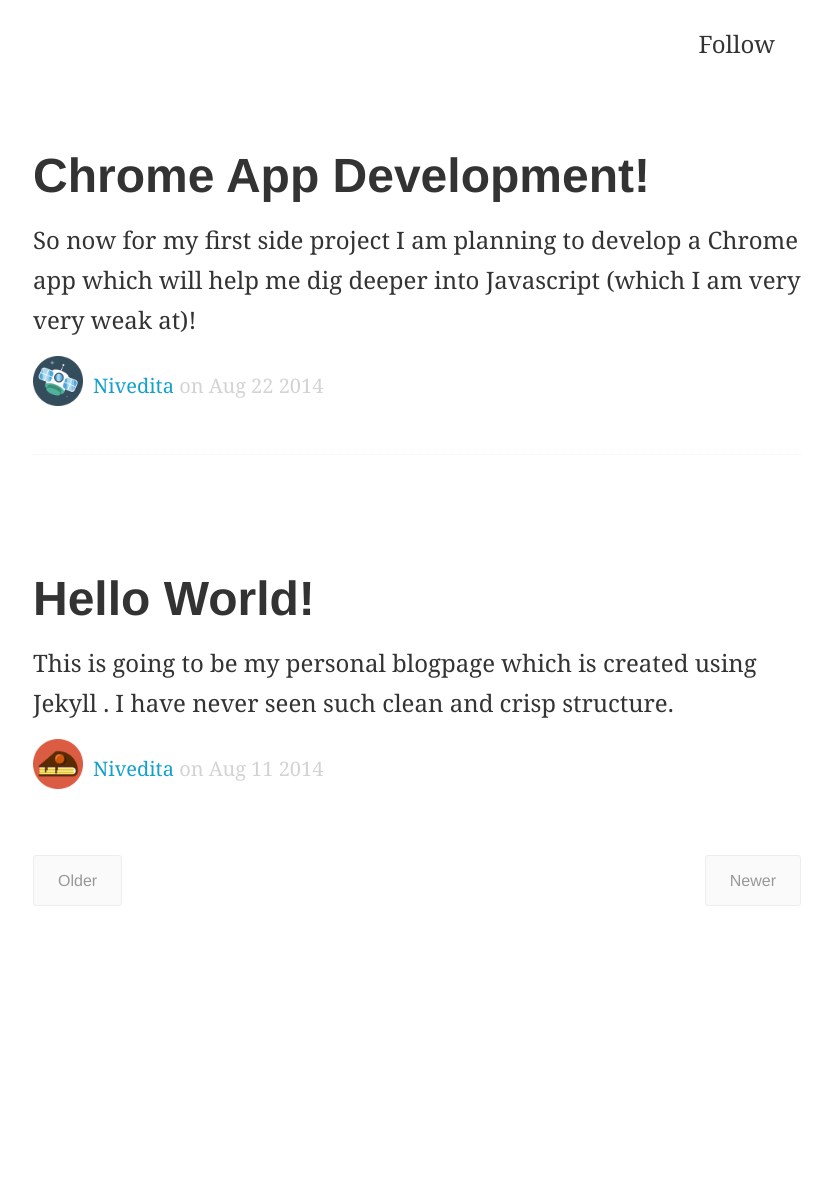
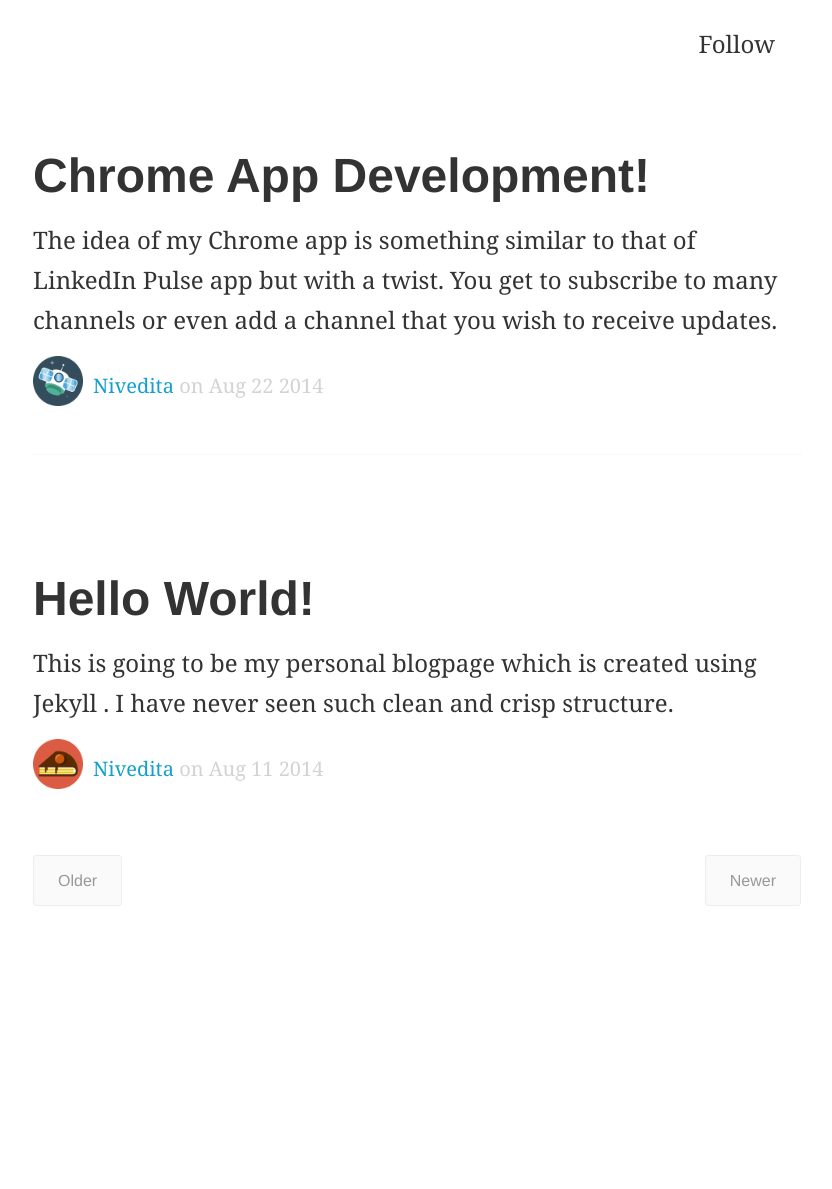
Before and after one commit to mnive93/blog, a Jekyll site: the page built from index.html, in a window 1280 px wide. Shown: the whole page, without its empty margins (223-1055 px from the left). Built offline with Jekyll 4.4.1, drawn with Linux system fonts in a browser that asks for light colours; a script that is not in the unit is left out; the list of posts is cut into pages by our own code.

Commit message:
chrome apps

```diff
--- a/_posts/2014-08-22-Chrome App Development.md
+++ b/_posts/2014-08-22-Chrome App Development.md
@@ -2,7 +2,7 @@
 layout:     post
 title:      Chrome App Development!
 image:      Satellite.png
-summary:    So now for my first side project I am planning to develop a Chrome app which will help me dig deeper into Javascript (which I am very very weak at)!
+summary:    The idea of my Chrome app is something similar to that of LinkedIn Pulse app but with a twist. You get to subscribe to many channels or even add a channel that you wish to receive updates.
 categories: tech
 ---
 
```
